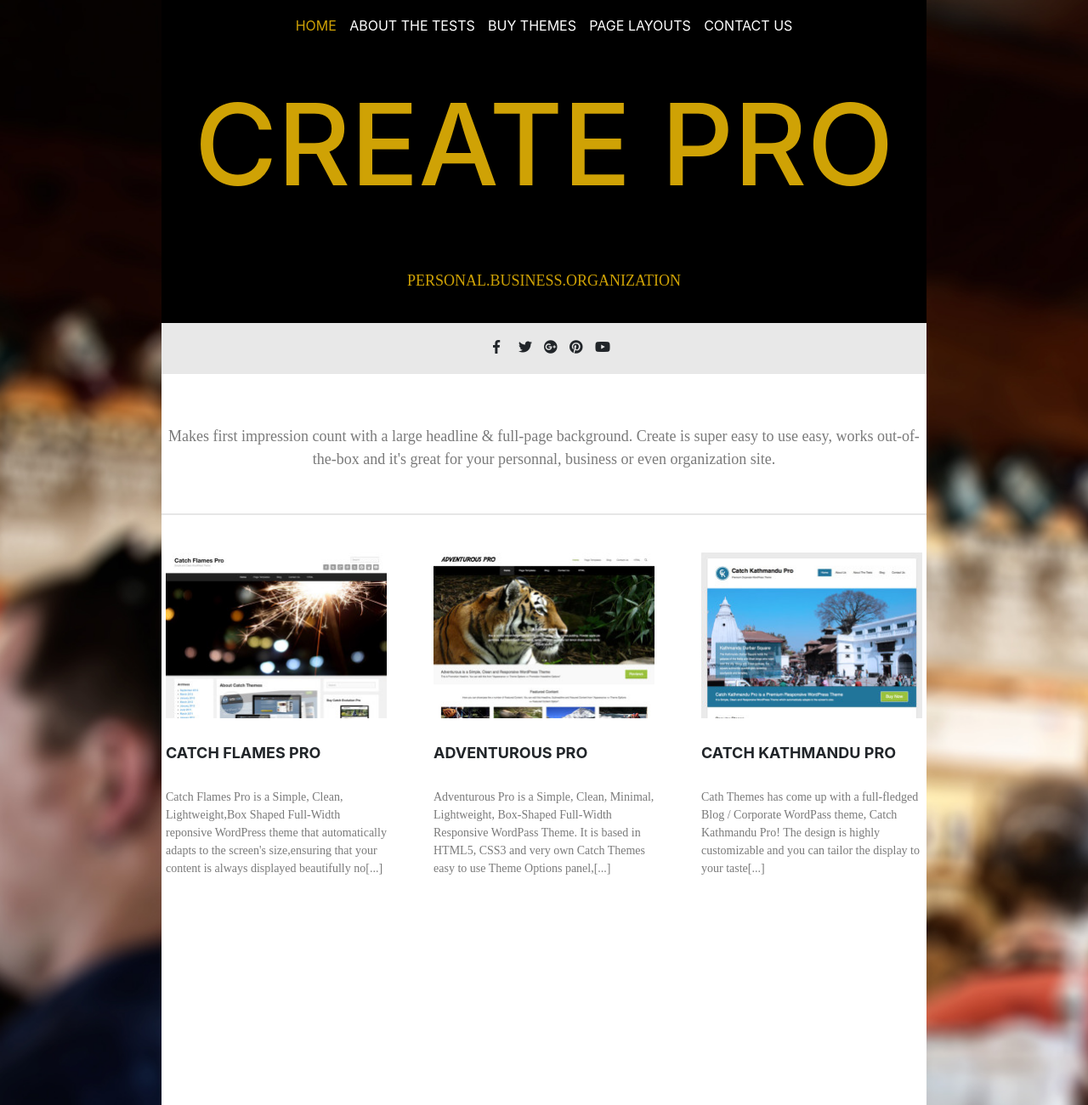
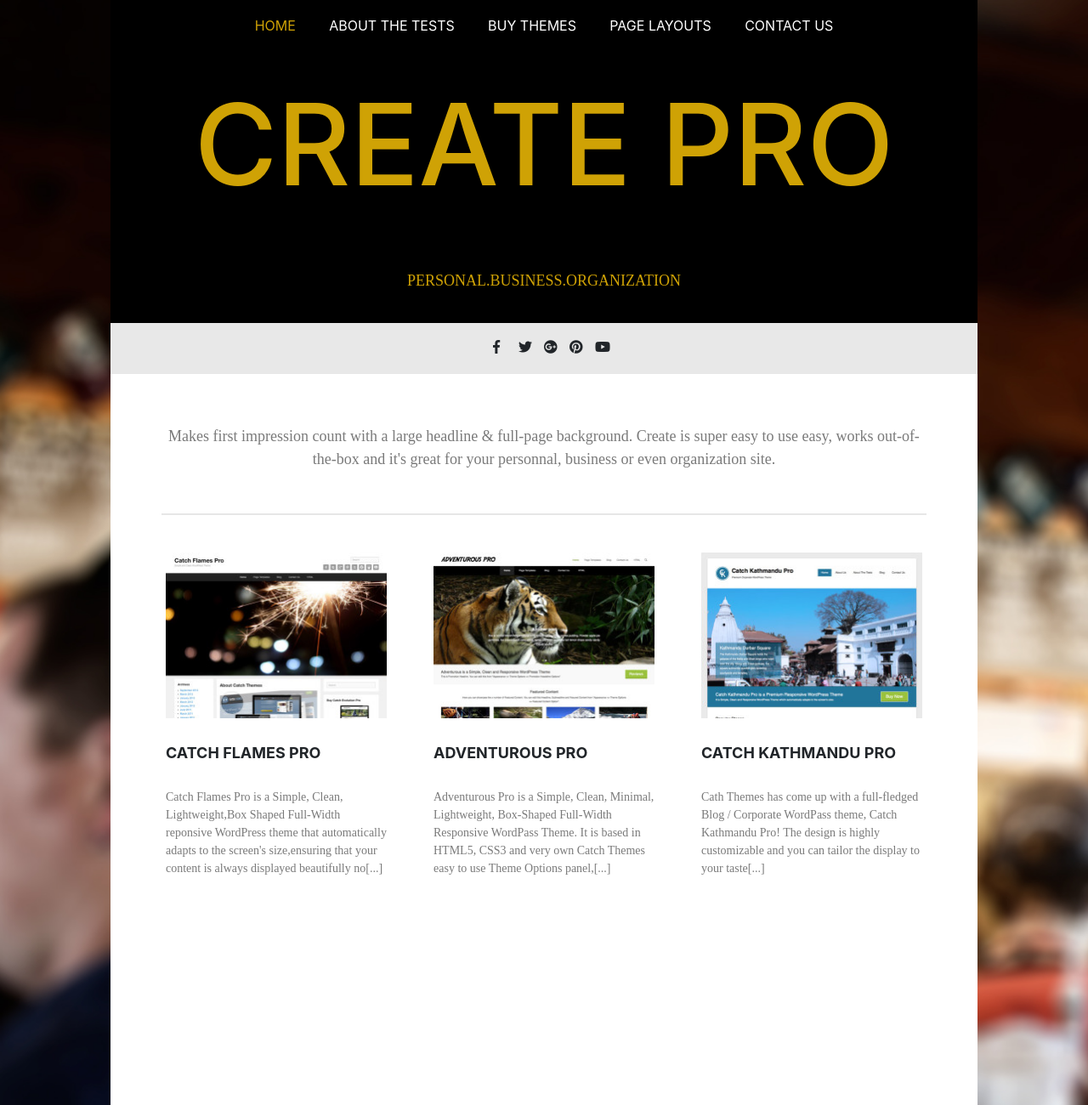
Before and after one commit to TheTomRay/createPro, a plain HTML site: page index.html in a window 1280 px wide. Shown: the top 1300 px of the page at 85% size. Drawn offline with nearby package versions, Linux system fonts and the light colour scheme; a small style sheet from the web is missing.

Commit message:
miseea jour

```diff
--- a/css/style.css
+++ b/css/style.css
@@ -7,7 +7,7 @@ body
 }
 .contenu
 {
-    max-width: 1020px;
+    width: 1020px;
     background-color: white;
     padding-bottom: 50px;
 }
@@ -54,7 +54,7 @@ h1
     text-transform: uppercase;
     padding-top: 30px
 }
-/*****************    TITILE       ***********************/
+/*****************    TITLE       ***********************/
 .title
 {
     height: 320px;
--- a/index.html
+++ b/index.html
@@ -1,5 +1,5 @@
 <!doctype html>
-<html lang="en">
+<html lang="fr">
 
 <head>
     <!-- Required meta tags -->
@@ -8,8 +8,6 @@
 
     <!-- Bootstrap CSS -->
     <link rel="stylesheet" href="https://stackpath.bootstrapcdn.com/bootstrap/4.2.1/css/bootstrap.min.css" integrity="sha384-GJzZqFGwb1QTTN6wy59ffF1BuGJpLSa9DkKMp0DgiMDm4iYMj70gZWKYbI706tWS" crossorigin="anonymous">
-    <!---         liaison css           ------>
-    <link rel="stylesheet" type="text/css" href="css/style.css">
     <!-----------------      link font        ----------------------->
     <link rel="stylesheet" href="https://use.fontawesome.com/releases/v5.6.3/css/all.css" integrity="sha384-UHRtZLI+pbxtHCWp1t77Bi1L4ZtiqrqD80Kn4Z8NTSRyMA2Fd33n5dQ8lWUE00s/" crossorigin="anonymous">
 
@@ -17,13 +15,17 @@
 
     <link rel="stylesheet" href="https://www.google.com/fonts#UsePlace:use/Collection:Bitter">
 
-    <title>Flexbox</title>
+    <!---         liaison css           ------>
+    <link rel="stylesheet" type="text/css" href="css/style.css">
+
+    <title>Create Pro</title>
 
 </head>
 
 <body>
     <div class="contenu">
-        <nav>
+        <header role="banner">
+            <nav role="navigation">
                 <ul>
                     <li>
                         <a href="#">home</a>
@@ -53,7 +55,8 @@
                 <i class="fab fa-pinterest"></i>
                 <i class="fab fa-youtube"></i>
             </div>
-        <div class="contenuDeux">
+        </header>
+        <main role="main" class="contenuDeux">
             <div class="text">
                 Makes first impression count with a large headline & full-page background. Create is super easy to use easy, works out-of-the-box and it's great for your personnal, business or even organization site.
                 <hr>
@@ -81,7 +84,7 @@
                     </p>
                 </div>
             </div>
-        </div>
+        </main>
 
 
 
```
Lines whose indentation alone changed are shown as unchanged.
